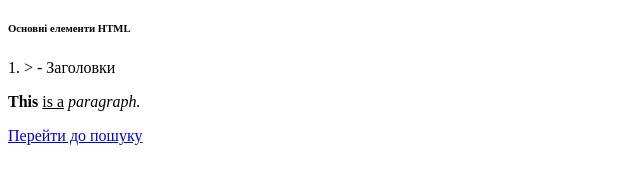
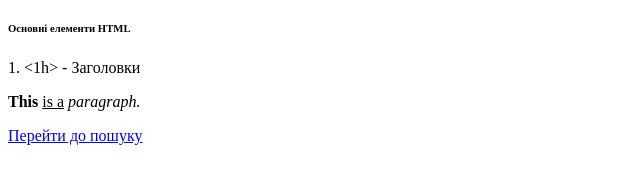
Before and after one commit to redjp-tje/trew, a plain HTML site: page index/index.html in a window 1280 px wide. Shown: the part 152-336 px from the top of the page, 0-640 px from the left. Drawn offline with Linux system fonts and the light colour scheme.

Commit message:
Update index.html

```diff
--- a/index/index.html
+++ b/index/index.html
@@ -9,7 +9,7 @@
        <h2>Що таке HTML?</h2>
        <h3>HTML (Hyher Text Marcup Language) є основною мовою для створення веб сторінок</h3>
        <h6>Основні елементи HTML</h6>
-       <h7>1. > - Заголовки </h7>
+       <h7>1. <1h> - Заголовки </h7>
 
     <p><strong>This</strong> <u>is a</u> <i>paragraph.</i></p>
       <a href="https://www.google.com/">Перейти до пошуку</a>
```
